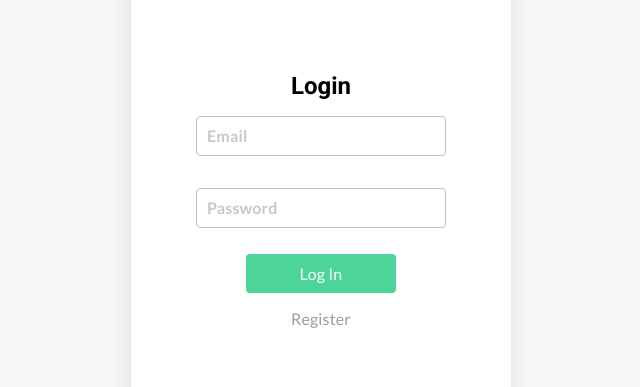
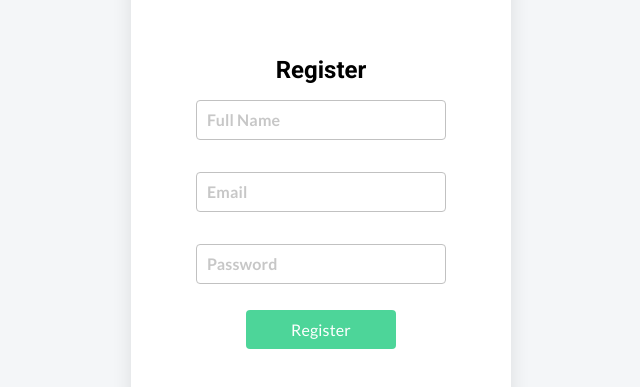
Before and after one commit to VladyslavHimself/todo-app, a React (Vite) app: page /register in a window 1280 px wide. Shown: the part 197-584 px from the top of the page, without its empty margins (319-959 px from the left). Built offline with nearby package versions, Linux system fonts and the light colour scheme.

Commit message:
added register route & initialized register page

```diff
--- /dev/null
+++ b/src/Pages/Register.tsx
@@ -0,0 +1,31 @@
+import Button from '../Components/Ui/Button';
+import Input from '../Components/Ui/Input';
+import ModalForm from '../Layouts/ModalForm';
+import classes from '../scss/auth.module.scss';
+
+function Auth() {
+    return (
+        <div className={classes.auth}>
+            <ModalForm className={classes.form}>
+                <h2>Register</h2>
+                <div className={classes.inputs}>
+                    <Input className={classes.input} placeholder="Full Name" />
+                    <Input className={classes.input} placeholder="Email" />
+                    <Input
+                        type="password"
+                        className={classes.input}
+                        placeholder="Password"
+                    />
+                </div>
+
+                <div className={classes.buttons}>
+                    <Button className={classes.button} type="primary">
+                        Register
+                    </Button>
+                </div>
+            </ModalForm>
+        </div>
+    );
+}
+
+export default Auth;
--- a/src/Routes/routes.tsx
+++ b/src/Routes/routes.tsx
@@ -2,6 +2,7 @@ import React from 'react';
 import Auth from '../Pages/Auth';
 import NotFound from '../Pages/404';
 import Todo from '../Pages/Todo';
+import Register from '../Pages/Register';
 
 export interface IRoute {
     path: string;
@@ -31,7 +32,7 @@ export const routes: IRoute[] = [
     {
         path: '/register',
         exact: true,
-        element: <Auth />,
+        element: <Register />,
     },
 
     {
```
